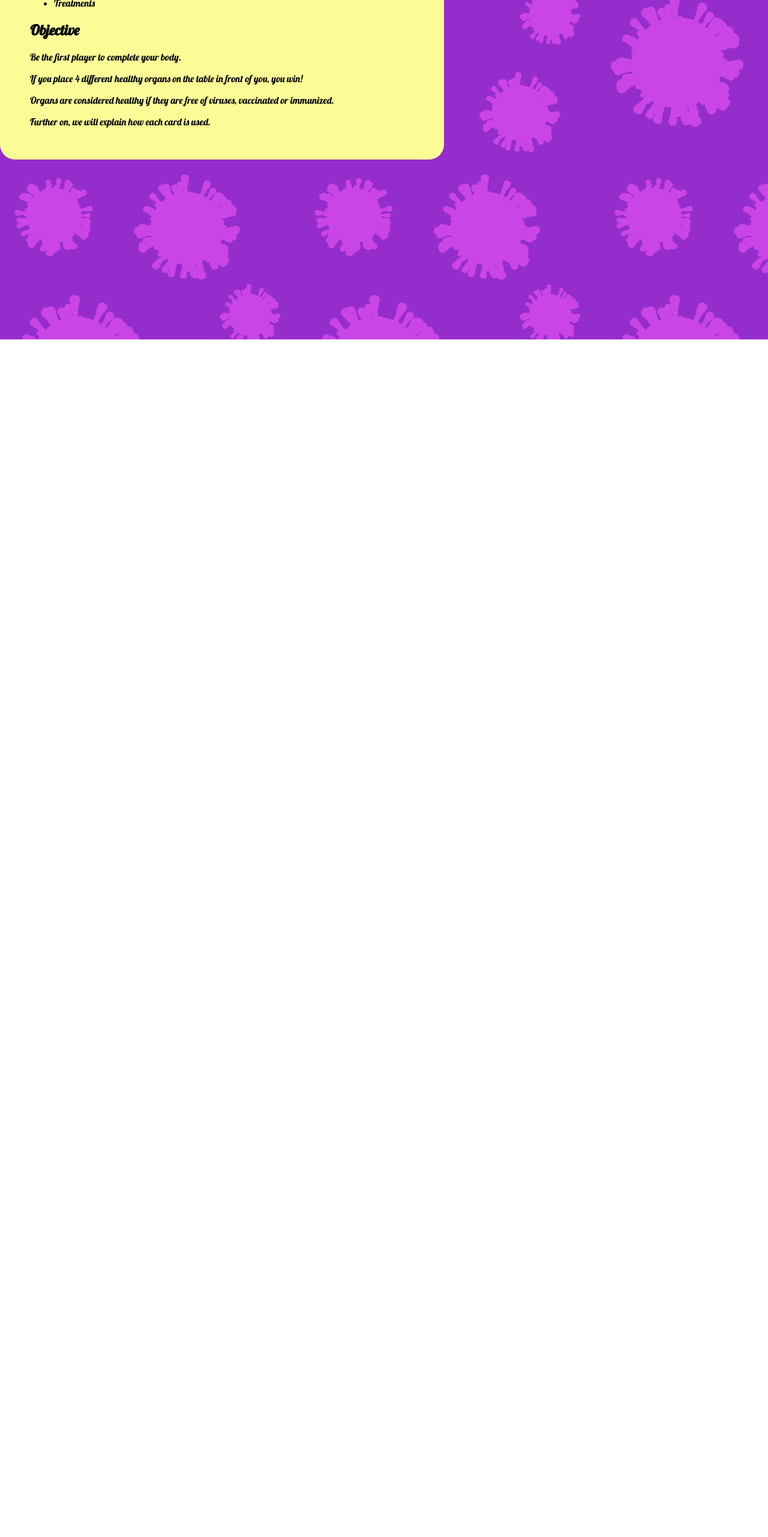
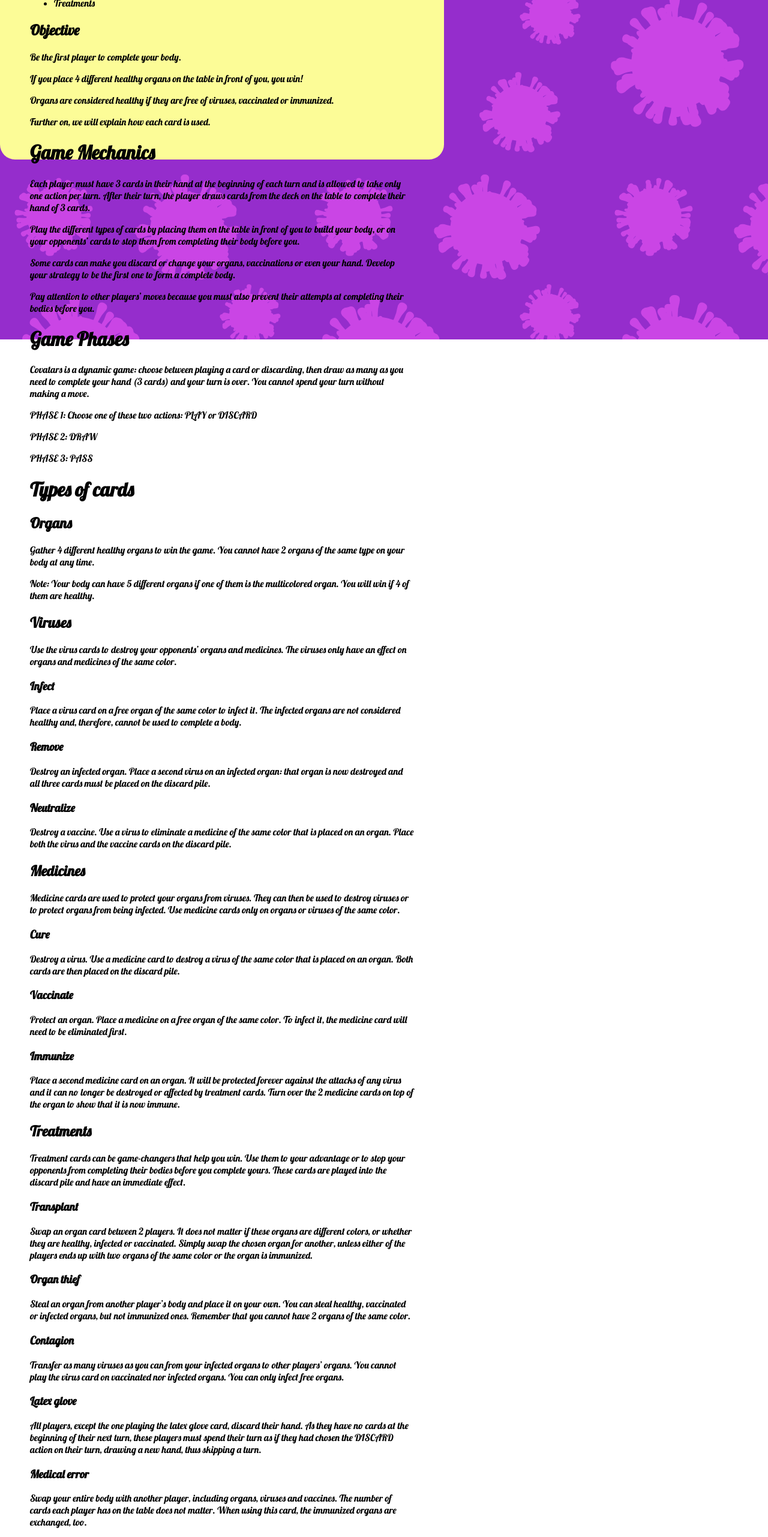
Before and after one commit to MagoroGraphics/covatars-remastered, a React (Create React App) app: page / in a window 1280 px wide. Shown: the part 234-2797 px from the top of the page at 60% size. Before the commit the page ends 800 px from the top, so only its background shows below. Built offline with nearby package versions, Linux system fonts and the light colour scheme; the HTML template or start-up script is replaced by a standard one.

Commit message:
Fills up instructions component

```diff
--- a/src/components/Instructions.tsx
+++ b/src/components/Instructions.tsx
@@ -20,6 +20,158 @@
         immunized.
       </p>
       <p>Further on, we will explain how each card is used.</p>
+
+      <h1>Game Mechanics</h1>
+      <p>
+        Each player must have 3 cards in their hand at the beginning of each
+        turn and is allowed to take only one action per turn. After their turn,
+        the player draws cards from the deck on the table to complete their hand
+        of 3 cards.
+      </p>
+      <p>
+        Play the different types of cards by placing them on the table in front
+        of you to build your body, or on your opponents’ cards to stop them from
+        completing their body before you.
+      </p>
+      <p>
+        Some cards can make you discard or change your organs, vaccinations or
+        even your hand. Develop your strategy to be the first one to form a
+        complete body.
+      </p>
+      <p>
+        Pay attention to other players’ moves because you must also prevent
+        their attempts at completing their bodies before you.
+      </p>
+      <h1>Game Phases</h1>
+      <p>
+        Covatars is a dynamic game: choose between playing a card or discarding,
+        then draw as many as you need to complete your hand (3 cards) and your
+        turn is over. You cannot spend your turn without making a move.
+      </p>
+      <p>PHASE 1: Choose one of these two actions: PLAY or DISCARD</p>
+      <p>PHASE 2: DRAW</p>
+      <p>PHASE 3: PASS</p>
+      <h1>Types of cards</h1>
+      <h2>Organs</h2>
+      <p>
+        Gather 4 different healthy organs to win the game. You cannot have 2
+        organs of the same type on your body at any time.
+      </p>
+      <p>
+        Note: Your body can have 5 different organs if one of them is the
+        multicolored organ. You will win if 4 of them are healthy.
+      </p>
+      <h2>Viruses</h2>
+      <p>
+        Use the virus cards to destroy your opponents’ organs and medicines. The
+        viruses only have an effect on organs and medicines of the same color.
+      </p>
+      <h3>Infect</h3>
+      <p>
+        Place a virus card on a free organ of the same color to infect it. The
+        infected organs are not considered healthy and, therefore, cannot be
+        used to complete a body.
+      </p>
+      <h3>Remove</h3>
+      <p>
+        Destroy an infected organ. Place a second virus on an infected organ:
+        that organ is now destroyed and all three cards must be placed on the
+        discard pile.
+      </p>
+      <h3>Neutralize</h3>
+      <p>
+        Destroy a vaccine. Use a virus to eliminate a medicine of the same color
+        that is placed on an organ. Place both the virus and the vaccine cards
+        on the discard pile.
+      </p>
+      <h2>Medicines</h2>
+      <p>
+        Medicine cards are used to protect your organs from viruses. They can
+        then be used to destroy viruses or to protect organs from being
+        infected. Use medicine cards only on organs or viruses of the same
+        color.
+      </p>
+      <h3>Cure</h3>
+      <p>
+        Destroy a virus. Use a medicine card to destroy a virus of the same
+        color that is placed on an organ. Both cards are then placed on the
+        discard pile.
+      </p>
+      <h3>Vaccinate</h3>
+      <p>
+        Protect an organ. Place a medicine on a free organ of the same color. To
+        infect it, the medicine card will need to be eliminated first.
+      </p>
+      <h3>Immunize</h3>
+      <p>
+        Place a second medicine card on an organ. It will be protected forever
+        against the attacks of any virus and it can no longer be destroyed or
+        affected by treatment cards. Turn over the 2 medicine cards on top of
+        the organ to show that it is now immune.{" "}
+      </p>
+      <h2>Treatments</h2>
+      <p>
+        Treatment cards can be game-changers that help you win. Use them to your
+        advantage or to stop your opponents from completing their bodies before
+        you complete yours. These cards are played into the discard pile and
+        have an immediate effect.{" "}
+      </p>
+      <h3>Transplant</h3>
+      <p>
+        Swap an organ card between 2 players. It does not matter if these organs
+        are different colors, or whether they are healthy, infected or
+        vaccinated. Simply swap the chosen organ for another, unless either of
+        the players ends up with two organs of the same color or the organ is
+        immunized.
+      </p>
+      <h3>Organ thief</h3>
+      <p>
+        Steal an organ from another player’s body and place it on your own. You
+        can steal healthy, vaccinated or infected organs, but not immunized
+        ones. Remember that you cannot have 2 organs of the same color.
+      </p>
+
+      <h3>Contagion</h3>
+      <p>
+        Transfer as many viruses as you can from your infected organs to other
+        players’ organs. You cannot play the virus card on vaccinated nor
+        infected organs. You can only infect free organs.
+      </p>
+
+      <h3>Latex glove</h3>
+      <p>
+        All players, except the one playing the latex glove card, discard their
+        hand. As they have no cards at the beginning of their next turn, these
+        players must spend their turn as if they had chosen the DISCARD action
+        on their turn, drawing a new hand, thus skipping a turn.
+      </p>
+
+      <h3>Medical error</h3>
+      <p>
+        Swap your entire body with another player, including organs, viruses and
+        vaccines. The number of cards each player has on the table does not
+        matter. When using this card, the immunized organs are exchanged, too.
+      </p>
+      <h2>Multicolored cards</h2>
+      <p>
+        There are 3 types of multicolored cards: organs, viruses and medicines.
+        A multicolored card does not affect the color of a card it’s played on,
+        and can be applied to all of them. This makes them very powerful, as
+        they can affect cards of any color, yet also very fragile because they
+        can be affected by any card.
+      </p>
+      <p>
+        The multicolored organ can be immunized with two different types
+        medicines, but it can also be destroyed by 2 viruses of different color.
+      </p>
+      <p>
+        The multicolored virus can affect any organ or medicine, but it can also
+        be cured by a medicine card of any color.
+      </p>
+      <p>
+        The multicolored medicine can affect any virus or organ. However, it can
+        also be destroyed by a virus of any color.
+      </p>
     </>
   );
 };
```
